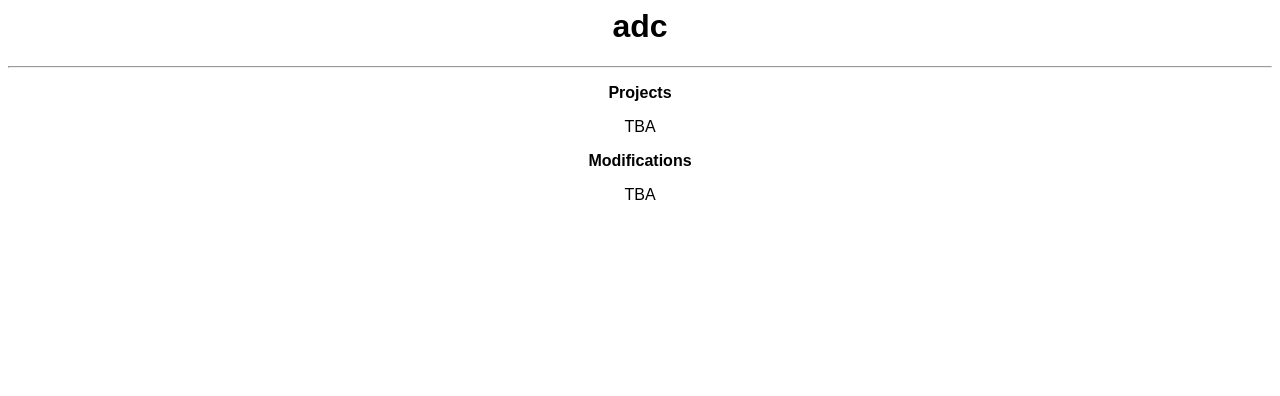
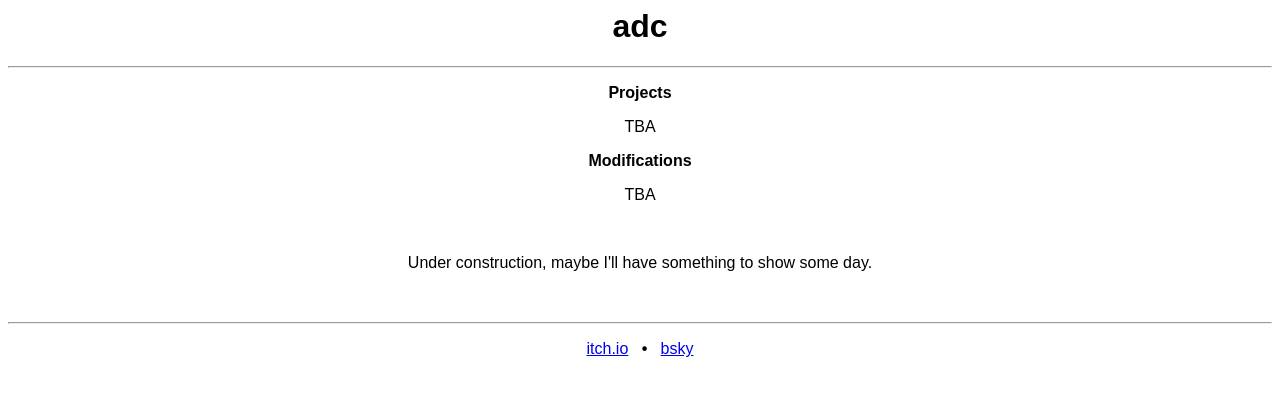
Before and after one commit to the-adc/pattaconna.github.io, a plain HTML site: page index.html in a window 1280 px wide. Drawn offline with Linux system fonts and the light colour scheme.

Commit message:
Added links to pages.

```diff
--- a/index.html
+++ b/index.html
@@ -4,3 +4,8 @@
 <p style="text-align: center; font-family: arial;">TBA</p>
 <p style="text-align: center; font-family: arial;"><strong>Modifications</strong></p>
 <p style="text-align: center; font-family: arial;">TBA</p>
+<p style="text-align: center; font-family: arial;">&nbsp;</p>
+<p style="text-align: center; font-family: arial;">Under construction, maybe I'll have something to show some day.</p>
+<p style="text-align: center; font-family: arial;">&nbsp;</p>
+<hr />
+<p style="text-align: center; font-family: arial;"><a title="Itch.io" href="https://pattaconna.itch.io/" target="_blank">itch.io</a>&nbsp; &nbsp;<strong>&bull;</strong>&nbsp; &nbsp;<a title="Bluesky" href="https://bsky.app/profile/pattaconna.bsky.social">bsky</a></p>
```
